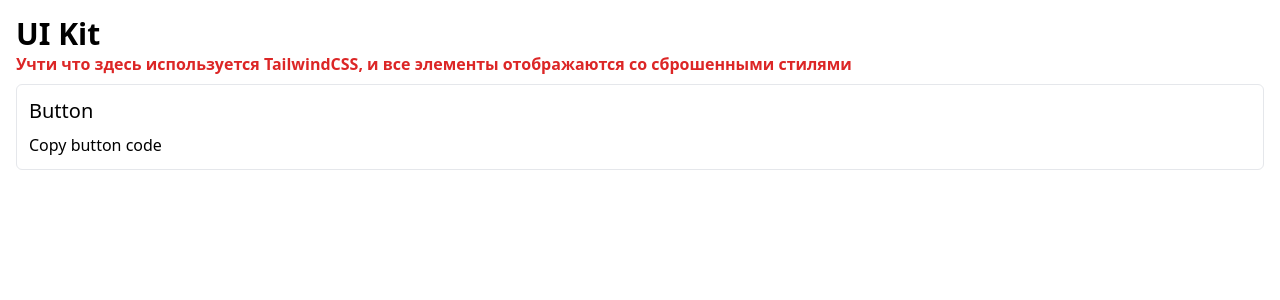
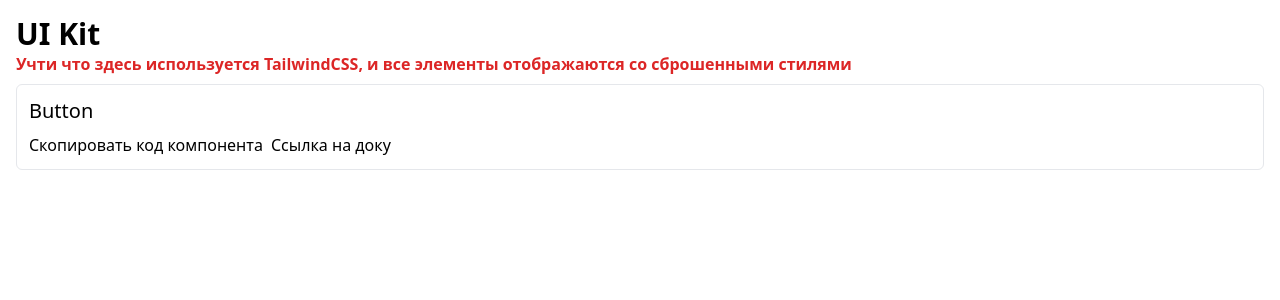
Before and after one commit to tsivinsky/snippets, a Next.js app: page / in a window 1280 px wide. Shown: the top 300 px of the page. Built offline with nearby package versions, Linux system fonts and the light colour scheme.

Commit message:
feat: add button to open docs for component

```diff
--- /dev/null
+++ b/src/lib/constants.ts
@@ -0,0 +1,4 @@
+export const REPO_NAME = "tsivinsky/ui";
+export const BRANCH_NAME = "master";
+
+export const COMPONENTS_DIR = "src/components";
--- a/src/pages/api/get-code.ts
+++ b/src/pages/api/get-code.ts
@@ -1,7 +1,6 @@
 import { NextApiHandler } from "next";
 
-const REPO_NAME = "tsivinsky/ui";
-const BRANCH_NAME = "master";
+import { BRANCH_NAME, COMPONENTS_DIR, REPO_NAME } from "@/lib/constants";
 
 type HandlerQueryParams = {
   component?: string | string[];
@@ -33,7 +32,7 @@ const handler: NextApiHandler = async (req, res) => {
 
   component = decodeURIComponent(component);
 
-  const fullUrl = `src/components/${component}`;
+  const fullUrl = `${COMPONENTS_DIR}/${component}`;
   const content = await getGitHubFileContent(fullUrl);
 
   return res.status(200).json({
--- a/src/pages/index.tsx
+++ b/src/pages/index.tsx
@@ -1,6 +1,7 @@
 import toast from "react-hot-toast";
 
 import { copyComponentCode } from "@/utils/copyComponentCode";
+import { getComponentDocsUrl } from "@/utils/getComponentDocsUrl";
 
 import { Button } from "@/components/Button";
 import { PrimaryLayout } from "@/layouts/PrimaryLayout";
@@ -33,9 +34,19 @@ const HomePage: Page = () => {
       <div className="p-3 border rounded-md">
         <h2 className="text-xl mb-2">Button</h2>
 
-        <Button onClick={() => handleCopy("Button.tsx")}>
-          Copy button code
-        </Button>
+        <div className="flex gap-2">
+          <Button onClick={() => handleCopy("Button.tsx")}>
+            Скопировать код компонента
+          </Button>
+          <Button
+            as="a"
+            href={getComponentDocsUrl("Button")}
+            target="_blank"
+            rel="noopener noreferrer"
+          >
+            Ссылка на доку
+          </Button>
+        </div>
       </div>
     </div>
   );
--- /dev/null
+++ b/src/utils/getComponentDocsUrl.ts
@@ -0,0 +1,8 @@
+import { BRANCH_NAME, COMPONENTS_DIR, REPO_NAME } from "@/lib/constants";
+
+export const getComponentDocsUrl = (componentName: string) => {
+  const parsedName = componentName.split(".")[0].toLowerCase();
+  const url = `https://github.com/${REPO_NAME}/tree/${BRANCH_NAME}/${COMPONENTS_DIR}#${parsedName}`;
+
+  return url;
+};
```
